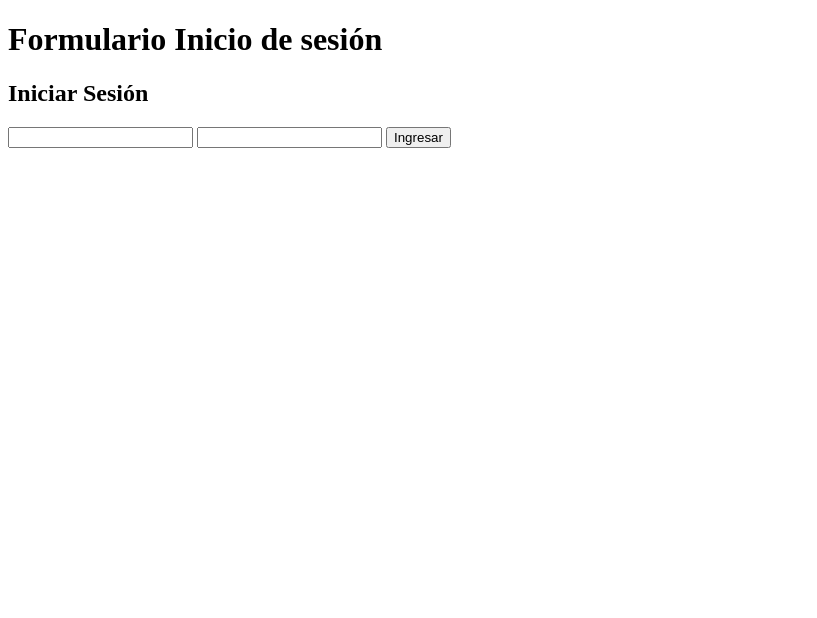
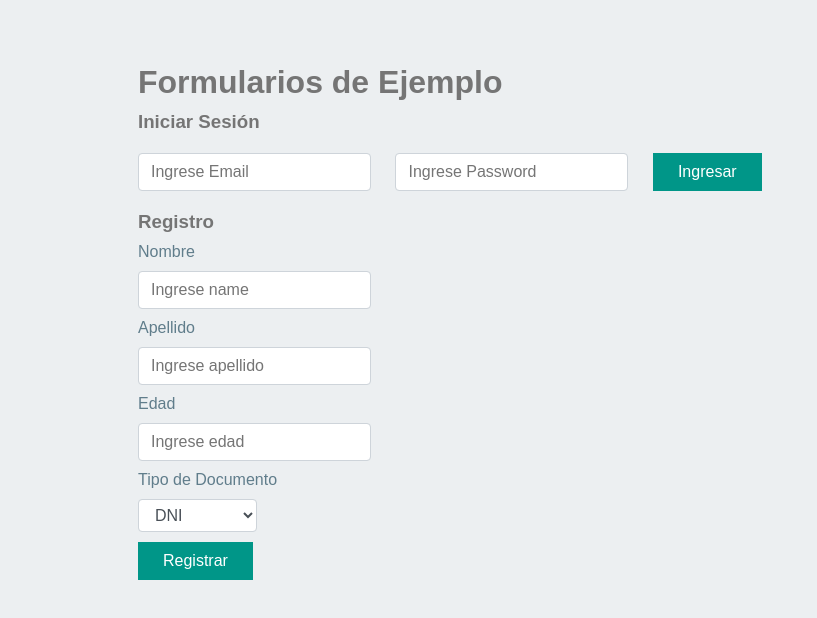
Before and after one commit to Naty1401/IntroForms, a plain HTML site: page ejemplos/formExample.html in a window 1280 px wide. Shown: the whole page, without its empty margins (0-817 px from the left). Drawn offline with Linux system fonts and the light colour scheme.

Commit message:
feat: add forms example

```diff
--- a/css/custom.css
+++ b/css/custom.css
@@ -0,0 +1,49 @@
+* {
+  padding: 0;
+  margin: 0;
+  background-color: #eceff1;
+}
+
+body {
+  margin: 5% 10% 0 10%;
+  font-family: sans-serif;
+  color: #607d8b;
+}
+
+h1,
+h2,
+h3 {
+  color: #757575;
+  margin: 10px;
+}
+
+input,
+select {
+  padding: 0.375rem 0.75rem;
+  font-size: 1rem;
+  line-height: 1.5;
+  color: #495057;
+  background-color: #fff;
+  background-clip: padding-box;
+  border: 1px solid #ced4da;
+  border-radius: 0.25rem;
+  transition: border-color 0.15s ease-in-out, box-shadow 0.15s ease-in-out;
+  margin: 10px;
+}
+
+button {
+  background-color: #009688; /* Green */
+  border: none;
+  color: white;
+  padding: 10px 25px;
+  text-align: center;
+  text-decoration: none;
+  display: inline-block;
+  font-size: 16px;
+  margin-left: 10px;
+}
+
+label {
+  display: block;
+  margin-left: 10px;
+}
--- a/ejemplos/formExample.html
+++ b/ejemplos/formExample.html
@@ -3,22 +3,68 @@
   <head>
     <meta charset="UTF-8" />
     <meta name="viewport" content="width=device-width, initial-scale=1.0" />
+    <link rel="stylesheet" href="../css/custom.css" />
     <title>Formulario Inicio de sesión</title>
   </head>
   <body>
     <header>
-      <h1>Formulario Inicio de sesión</h1>
+      <h1>Formularios de Ejemplo</h1>
     </header>
     <main>
       <!-- formulario de inicio de sesion -->
-      <h2>Iniciar Sesión</h2>
-      <form action="">
-        <input type="email" />
-        <input type="password" />
+      <h3>Iniciar Sesión</h3>
+      <form action="" method="GET">
+        <input
+          type="email"
+          name="email"
+          id="email"
+          placeholder="Ingrese Email"
+        />
+        <input
+          type="password"
+          name="password"
+          id="password"
+          placeholder="Ingrese Password"
+        />
         <button type="submit">Ingresar</button>
       </form>
       <!-- formulario de registro  -->
-      <form action=""></form>
+      <h3>Registro</h3>
+      <form action="">
+        <div>
+          <label for="name">Nombre</label>
+          <input type="text" name="name" id="name" placeholder="Ingrese name" />
+        </div>
+        <div>
+          <label for="apellido">Apellido</label>
+          <input
+            type="text"
+            name="lasname"
+            id="lasname"
+            placeholder="Ingrese apellido"
+          />
+        </div>
+        <div>
+          <label for="edad">Edad</label>
+          <input
+            type="number"
+            name="edad"
+            id="edad"
+            placeholder="Ingrese edad"
+          />
+        </div>
+        <div>
+          <label for="document">Tipo de Documento</label>
+          <select name="documentType" id="document">
+            <option value="dni">DNI</option>
+            <option value="pas">Pasaporte</option>
+            <option value="cuit">CUIT</option>
+          </select>
+        </div>
+        <div>
+          <button type="submit">Registrar</button>
+        </div>
+      </form>
     </main>
   </body>
 </html>
```
